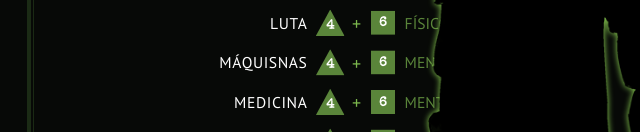
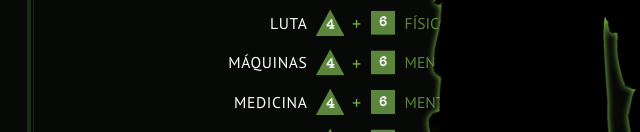
Before and after one commit to jotawzy/ORDEM-2-FICHA, a plain HTML site: page ficha-agente/ficha.html in a window 1280 px wide. Shown: the part 848-980 px from the top of the page, 11-651 px from the left. Drawn offline with nearby package versions, Linux system fonts and the light colour scheme; no server answers; a web font is replaced by a local one.

```diff
--- a/ficha-agente/ficha.html
+++ b/ficha-agente/ficha.html
@@ -225,7 +225,7 @@
             </select>
         </div>
         <div class="peri-linha">
-            <span class="peri-nome">MÁQUISNAS</span>
+            <span class="peri-nome">MÁQUINAS</span>
             <button class="peri-dado-1 dado-shape d4 dado-1" data-val="4">4</button>
             <span class="peri-plus">+</span>
             <button class="peri-dado-2 dado-shape d6 dado-2" data-val="6">6</button>
```
